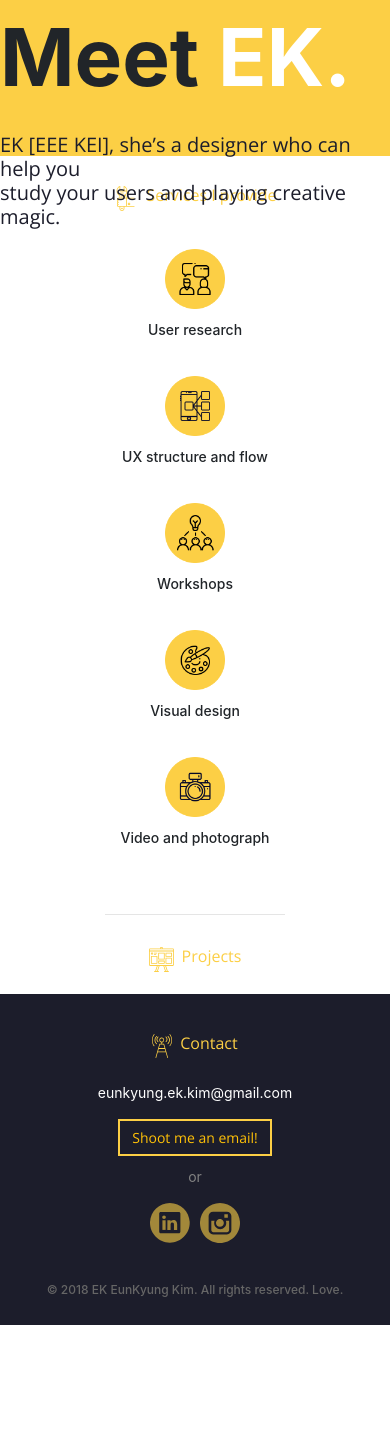
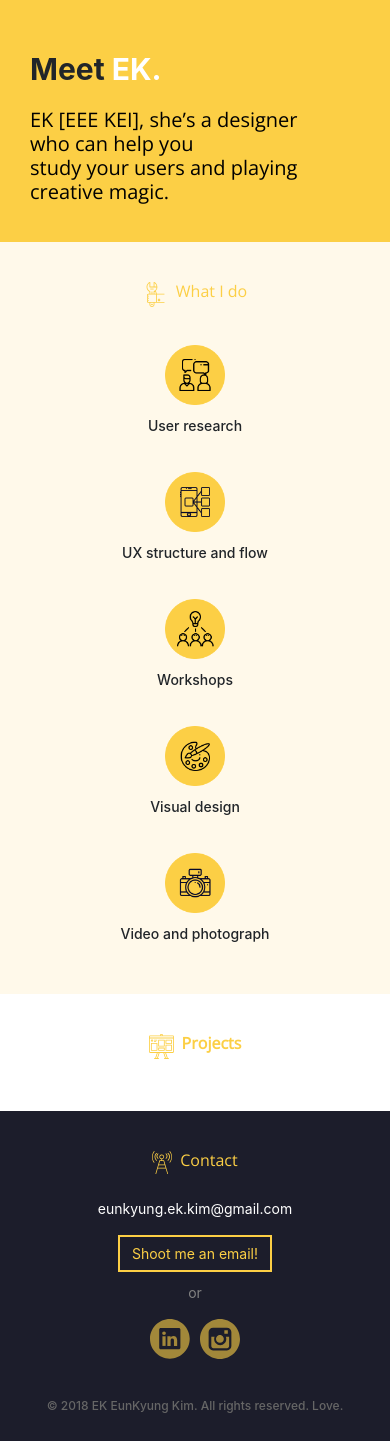
Before and after one commit to conyek/my-first-blog, a Django app: page / in a window 390 px wide. Shown: the part 304-1745 px from the top of the page. Before the commit the page ends 1629 px from the top, so only its background shows below. Run offline with Django 3.2, Linux system fonts and the light colour scheme; data that the repository does not hold is empty; some libraries are stand-ins or nearby versions.

Commit message:
fix banner css +@

```diff
--- a/blog/models.py
+++ b/blog/models.py
@@ -7,8 +7,8 @@ from django.utils.text import slugify
 
 class Post(models.Model):
     author = models.ForeignKey('auth.User', on_delete=models.CASCADE)
-    title = models.CharField(max_length=200, default="title here")
-    subtitle = models.CharField(max_length=400, default="subtitle here")
+    title = models.CharField(max_length=200, default='title here')
+    subtitle = models.CharField(max_length=400, default='subtitle here')
     content = RichTextUploadingField(blank=True, null=True)
     created_date = models.DateTimeField(auto_now_add=True)
     published_date = models.DateTimeField(
--- a/blog/static/css/base.css
+++ b/blog/static/css/base.css
@@ -2,11 +2,9 @@
 h1,
 h2,
 h3,
-h4,
-a,
-a:visited {
+h4 {
   font-family: "Open Sans", sans-serif;
-  color: #1c1d2b;
+  color: #000000;
 }
 
 h1 {
@@ -33,6 +31,11 @@ p,
 a {
   font-size: 14px;
   font-weight: 400;
+}
+
+a,
+a:visited {
+  color: #fccf45;
 }
 
 a:hover {
@@ -77,12 +80,18 @@ a:hover {
   width: 25px;
   height: 25px;
 }
+
+.section-title {
+  font-weight: 600;
+}
+
 /* button */
 .button-ek {
   border: 2px solid #fccf45 !important;
   border-radius: 0 !important;
   font-size: 14px;
   margin-bottom: 10px;
+  color: #fccf45;
 }
 
 /*layout style*/
@@ -103,7 +112,6 @@ a:hover {
 /* nav style */
 .nav-ek {
   height: 60px;
-  color: #070928;
   background-color: white;
 }
 
@@ -111,12 +119,19 @@ a:hover {
   margin-right: 0px;
 }
 
-/*.nav-wrap {
-  display: flex;
-  justify-content: space-between;
-  padding: 0 20px;
+.nav-text {
+  color: #070928 !important;
 }
-*/
+
+.nav-text:hover {
+  color: #fccf45 !important;
+  text-decoration: underline;
+}
+
+.nav-text:active {
+  text-decoration: underline;
+}
+
 .nav-left {
   width: 20%;
   display: flex;
--- a/blog/static/css/main.css
+++ b/blog/static/css/main.css
@@ -2,26 +2,26 @@
 
 .main-banner {
   width: 100%;
-  height: 400px;
   background-color: #fccf45;
-  display: flex;
+  padding: 30px;
 }
 
 .main-banner-text {
-  font-size: 80px;
+  font-size: 30px;
   font-weight: bold;
 }
 
 .main-img {
-  padding-top: 20px;
-  padding-left: 20px;
+  width: 100%;
+  max-width: 500px;
+  object-fit: scale-down;
 }
 
 /* service style */
 .whatIdo {
   width: 100%;
-  background-color: #ffffff;
-  padding: 30px;
+  background-color: #fff9ea;
+  padding: 40 30 30 30px;
   text-align: center;
 }
 .service-card {
@@ -43,6 +43,9 @@
 }
 
 /* worklist style */
+.worklist {
+  padding: 40 30 30 30px;
+}
 .hr-ek {
   width: 50%;
 }
@@ -50,18 +53,25 @@
 .listall {
   padding-left: 30px;
   padding-right: 30px;
-  display: flex;
-  justify-content: space-between;
 }
 
 .card-ek {
   border-radius: 0px;
+  padding-left: 0px;
+  padding-right: 0px;
 }
 
 .postlist-title {
   font-size: 20px;
   font-weight: 600;
+  padding-top: 15px;
 }
+/* Small devices (tablets, 768px and up)
+@media (min-width: @screen-sm-min) {
+  ...;
+}
+
+*/
 
 .postlist-subtitle {
   font-size: 14px;
@@ -69,6 +79,7 @@
 }
 .postlist-img {
   height: 200px;
+  object-fit: cover;
   border-top-left-radius: 0px;
   border-top-right-radius: 0px;
 }
@@ -107,3 +118,13 @@ scroll-container {
   overflow-y: scroll;
   scroll-behavior: smooth;
 }
+
+/* media query*/
+@media (min-width: 970px) {
+  .main-banner-text {
+    font-size: 80px;
+  }
+  .main-banner {
+    max-height: 400px;
+  }
+}
--- a/blog/templates/blog/base.html
+++ b/blog/templates/blog/base.html
@@ -31,18 +31,18 @@
         <div class="collapse navbar-collapse justify-content-between" id="navbarSupportedContent">
             <ul class="navbar-nav nav-left">
                 <li class="nav-item">
-                    <a href="{% url 'index' %}#whatIdo">What I do</a>
+                    <a class="nav-text" href="{% url 'index' %}#whatIdo">What I do</a>
                 </li>
                 <li class="nav-item">
-                    <a href="{% url 'index' %}#work">Work</a>
+                    <a class="nav-text" href="{% url 'index' %}#work">Work</a>
                 </li>
                 <li class="nav-item">
-                    <a href="{% url 'index' %}#contact">Contact</a>
+                    <a class="nav-text" href="{% url 'index' %}#contact">Contact</a>
                 </li>
             </ul>
             <ul class="nav-right">
                 <li class="nav-item nav-right-text">
-                    <a href="#">A bit more about me</a>
+                    <a class="nav-text" href="#">A bit more about me</a>
                 </li>
             </ul>
         </div>
--- a/blog/templates/blog/post_list.html
+++ b/blog/templates/blog/post_list.html
@@ -1,12 +1,12 @@
 {% extends 'blog/base.html' %} {% block content %} {% load static %}
 <!-- main banner here-->
 <div class="main-banner">
-    <div class="container row">
-        <div class="col-lg-6 col-sm-12">
-            <img class="main-img col-12" src="{% static 'media/main.svg' %}" alt="main-image">
+    <div class="container row justify-content-center">
+        <div class="col-md-6 col-sm-12">
+            <img class="main-img pt-3 pl-2" src="{% static 'media/main.svg' %}" alt="main-image">
         </div>
-        <div class="col-lg-6 col-sm-12">
-            <div class="main-banner-right">
+        <div class="col-md-6 col-sm-12">
+            <div class="main-banner-right pt-5">
                 <div class="row">
                     <p class="main-banner-text">Meet&nbsp;</p>
                     <p class="main-banner-text white">EK.</p>
@@ -22,63 +22,71 @@
 </div>
 
 <!-- service -->
-<div class="whatIdo container">
+<div class="whatIdo" id="whatIdo">
+    <div class="container">
         <div class="row contact-icon-div justify-content-center">
             <img class="section-icon" src="{% static 'media/work.svg' %}" alt="Section">
-        <h4 class="yellow pl-2">Services I provide</h4>
+            <h4 class="yellow pl-2">What I do</h4>
         </div>
 
         <div class="row mx-3 justify-content-center">
-        <div class="service-card col-md-2 col-sm-12 pt-3 pb-1 px-3" data-toggle="tooltip" data-placement="bottom" title="Not sure why on your questions? I can help to find out what're the underlying problems that your service has, or what
+            <div class="service-card col-md-2 col-sm-12 pt-3 pb-1 px-3" data-toggle="tooltip" data-placement="right"
+                title="Not sure why on your questions? I can help to find out what're the underlying problems that your service has, or what
         people want in the field of your business">
                 <img class="service-img" src="{% static 'media/research.png' %}" alt="User research">
                 <p class="service-text">User research</h3>
             </div>
 
-        <div class="service-card col-md-2 col-sm-12 pt-3 pb-1 px-3" data-toggle="tooltip" data-placement="bottom" title="Your site, your application. I can help you to organize the structure and provide a flow that are already proven
+            <div class="service-card col-md-2 col-sm-12 pt-3 pb-1 px-3" data-toggle="tooltip" data-placement="right"
+                title="Your site, your application. I can help you to organize the structure and provide a flow that are already proven
                 usable, brilliant">
                 <img class="service-img" src="{% static 'media/flow.png' %}" alt="UX structure and flow">
                 <p class="service-text">UX structure and flow</p>
             </div>
 
-        <div class="service-card col-md-2 col-sm-12 pt-3 pb-1 px-3" data-toggle="tooltip" data-placement="bottom" title="Feels like everyone is not aligned? stuck on something? I can provide a fresh pair of eyes and conduct workshops (using
+            <div class="service-card col-md-2 col-sm-12 pt-3 pb-1 px-3" data-toggle="tooltip" data-placement="right"
+                title="Feels like everyone is not aligned? stuck on something? I can provide a fresh pair of eyes and conduct workshops (using
         lots of post-its)">
                 <img class="service-img" src="{% static 'media/workshop.png' %}" alt="Workshop">
                 <p class="service-text">Workshops</p>
             </div>
 
-        <div class="service-card col-md-2 col-sm-12 pt-3 pb-1 px-3" data-toggle="tooltip" data-placement="bottom" title="I can help you to create a visual styling and design assets that are matching with your brand. If you don't have a
+            <div class="service-card col-md-2 col-sm-12 pt-3 pb-1 px-3" data-toggle="tooltip" data-placement="right"
+                title="I can help you to create a visual styling and design assets that are matching with your brand. If you don't have a
         brand, don't worry, I can help you with that.">
                 <img class="service-img" src="{% static 'media/visd.png' %}" alt="Visual Design">
                 <p class="service-text">Visual design</p>
             </div>
 
-        <div class="service-card col-md-2 col-sm-12 pt-3 pb-1 px-3" data-toggle="tooltip" data-placement="bottom" title=": Honestly I am not that super, but I can try.">
+            <div class="service-card col-md-2 col-sm-12 pt-3 pb-1 px-3" data-toggle="tooltip" data-placement="right"
+                title=": Honestly I am not that super, but I can try.">
                 <img class="service-img" src="{% static 'media/video.png' %}" alt="Video and photograph">
                 <p class="service-text">Video and photograph</p>
             </div>
 
         </div>
     </div>
+</div>
 
 <!-- worklist here -->
-<div class="content container">
-    <hr class="hr-ek">
-    <div class="row justify-content-center contact-icon-div pt-3">
+<div class="worklist" id="work">
+    <div class="container">
+        <div class="row justify-content-center contact-icon-div">
             <img class="section-icon" src="{% static 'media/project.svg' %}" alt="Section">
-        <h4 class="yellow pl-2">Projects</h4>
+            <h4 class="yellow section-title pl-2">Projects</h4>
         </div>
-    <div class="listall">
+        <div class="listall row justify-content-center">
             {% for post in posts %}
-        <div class="card card-ek mx-3 mb-5">
+            <div class="card card-ek mx-4 mb-5 col-xs-12 col-md-3">
                 <img class="card-img-top postlist-img" src="{{ post.thumbnail.url }}" alt="{{post.title}}">
-            <h3 class="postlist-title px-3 pt-3">{{ post.title }}</h3>
-            <p class="postlist-subtitle px-3 pb-1">{{ post.subtitle }}</p>
+                <h3 class="postlist-title px-3">{{ post.title }}</h3>
+                <p class="postlist-subtitle px-3">{{ post.subtitle }}</p>
                 <a href="{% url 'post_detail' pk=post.pk %}" class="btn btn-outline-warning button-ek w-50 ml-3">Check
                     it
                     out</a>
             </div>
             {% endfor %}
+        </div>
     </div>
 </div>
 
```
Lines whose indentation alone changed are shown as unchanged.
